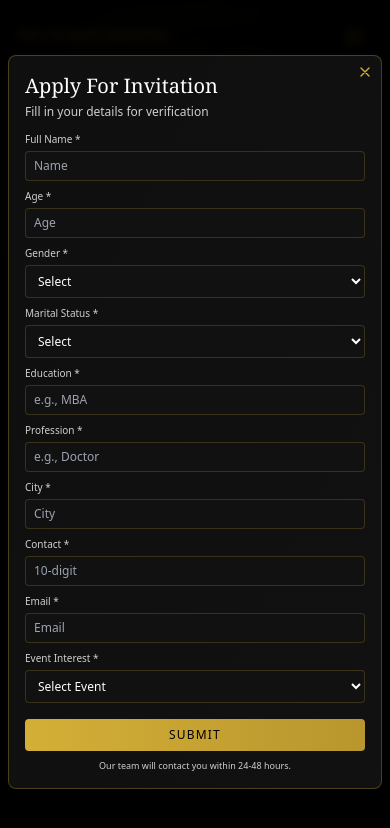
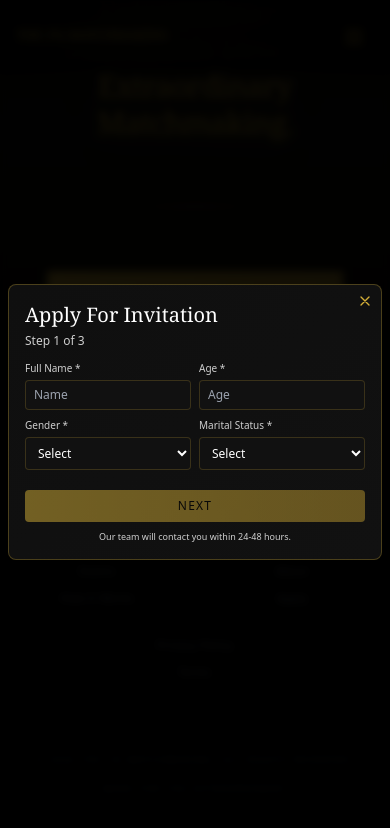
Before and after one commit to Edgarsir/1percentmatchmaking, a React (Vite) app: page / in a window 390 px wide. Both pictures are taken after a click on the button "Apply". Shown: the part 4912-5740 px from the top of the page. Built offline with nearby package versions, Linux system fonts and the light colour scheme.

Commit message:
Implement multi-step form for mobile (3 steps) and redirect hero button to events page

```diff
--- a/src/App.jsx
+++ b/src/App.jsx
@@ -38,6 +38,7 @@ const App = () => {
   };
 
   const ApplicationForm = () => {
+    const [currentStep, setCurrentStep] = useState(1);
     const [formData, setFormData] = useState({
       name: '',
       age: '',
@@ -58,6 +59,27 @@ const App = () => {
         ...formData,
         [e.target.name]: e.target.value
       });
+    };
+
+    const validateStep = (step) => {
+      if (step === 1) {
+        return formData.name && formData.age && formData.gender && formData.maritalStatus;
+      } else if (step === 2) {
+        return formData.education && formData.profession && formData.city;
+      } else if (step === 3) {
+        return formData.contactNumber && formData.email && formData.eventInterest;
+      }
+      return false;
+    };
+
+    const handleNext = () => {
+      if (validateStep(currentStep)) {
+        setCurrentStep(currentStep + 1);
+      }
+    };
+
+    const handlePrev = () => {
+      setCurrentStep(currentStep - 1);
     };
 
     const handleSubmit = async (e) => {
@@ -99,6 +121,7 @@ const App = () => {
             maritalStatus: '',
             eventInterest: ''
           });
+          setCurrentStep(1);
           setShowApplicationForm(false);
         }, 3000);
 
@@ -119,7 +142,10 @@ const App = () => {
         <div className="bg-gradient-to-br from-matte-black to-deep-black border border-gold/30 rounded-lg max-w-sm w-full my-4 relative">
           {/* Close Button */}
           <button
-            onClick={() => setShowApplicationForm(false)}
+            onClick={() => {
+              setShowApplicationForm(false);
+              setCurrentStep(1);
+            }}
             className="absolute top-2 right-2 text-gold hover:text-gold-hover transition-colors z-10"
           >
             <svg className="w-4 h-4" fill="none" stroke="currentColor" viewBox="0 0 24 24">
@@ -129,7 +155,7 @@ const App = () => {
 
           <div className="p-4 sm:p-6">
             <h2 className="text-xl sm:text-2xl font-serif text-white mb-1">Apply For Invitation</h2>
-            <p className="text-soft-grey text-xs mb-3">Fill in your details for verification</p>
+            <p className="text-soft-grey text-xs mb-3">Step {currentStep} of 3</p>
 
             {submitStatus.message && (
               <div className={`mb-3 p-2 rounded border text-xs ${
@@ -142,7 +168,10 @@ const App = () => {
             )}
 
             <form onSubmit={handleSubmit} className="space-y-2">
-              <div className="grid md:grid-cols-2 gap-2">
+              {/* Step 1: Basic Info */}
+              {currentStep === 1 && (
+                <>
+                  <div className="grid grid-cols-2 gap-2">
                     <div>
                       <label className="block text-soft-grey text-[10px] mb-1">Full Name *</label>
                       <input
@@ -172,7 +201,7 @@ const App = () => {
                     </div>
                   </div>
 
-              <div className="grid md:grid-cols-2 gap-2">
+                  <div className="grid grid-cols-2 gap-2">
                     <div>
                       <label className="block text-soft-grey text-[10px] mb-1">Gender *</label>
                       <select
@@ -203,7 +232,12 @@ const App = () => {
                       </select>
                     </div>
                   </div>
+                </>
+              )}
 
+              {/* Step 2: Professional Info */}
+              {currentStep === 2 && (
+                <>
                   <div>
                     <label className="block text-soft-grey text-[10px] mb-1">Education *</label>
                     <input
@@ -242,8 +276,12 @@ const App = () => {
                       placeholder="City"
                     />
                   </div>
+                </>
+              )}
 
-              <div className="grid md:grid-cols-2 gap-2">
+              {/* Step 3: Contact & Event */}
+              {currentStep === 3 && (
+                <>
                   <div>
                     <label className="block text-soft-grey text-[10px] mb-1">Contact *</label>
                     <input
@@ -270,7 +308,6 @@ const App = () => {
                       placeholder="Email"
                     />
                   </div>
-              </div>
 
                   <div>
                     <label className="block text-soft-grey text-[10px] mb-1">Event Interest *</label>
@@ -287,15 +324,39 @@ const App = () => {
                       <option value="Any Upcoming Event">Any Upcoming Event</option>
                     </select>
                   </div>
+                </>
+              )}
 
-              <div className="pt-2">
+              {/* Navigation Buttons */}
+              <div className="pt-3 flex gap-2">
+                {currentStep > 1 && (
+                  <button
+                    type="button"
+                    onClick={handlePrev}
+                    className="flex-1 bg-deep-black border border-gold/30 text-gold py-2 rounded font-medium tracking-widest text-xs uppercase hover:border-gold hover:bg-gold/5 transition-all duration-300"
+                  >
+                    Back
+                  </button>
+                )}
+
+                {currentStep < 3 ? (
+                  <button
+                    type="button"
+                    onClick={handleNext}
+                    disabled={!validateStep(currentStep)}
+                    className="flex-1 bg-gradient-to-r from-gold to-gold-hover text-black py-2 rounded font-medium tracking-widest text-xs uppercase hover:from-gold-hover hover:to-gold transition-all duration-300 disabled:opacity-50 disabled:cursor-not-allowed"
+                  >
+                    Next
+                  </button>
+                ) : (
                   <button
                     type="submit"
-                  disabled={isSubmitting}
-                  className="w-full bg-gradient-to-r from-gold to-gold-hover text-black py-2 rounded font-medium tracking-widest text-xs uppercase hover:from-gold-hover hover:to-gold transition-all duration-300 disabled:opacity-50 disabled:cursor-not-allowed"
+                    disabled={isSubmitting || !validateStep(currentStep)}
+                    className="flex-1 bg-gradient-to-r from-gold to-gold-hover text-black py-2 rounded font-medium tracking-widest text-xs uppercase hover:from-gold-hover hover:to-gold transition-all duration-300 disabled:opacity-50 disabled:cursor-not-allowed"
                   >
                     {isSubmitting ? 'Submitting...' : 'Submit'}
                   </button>
+                )}
               </div>
 
               <p className="text-[9px] text-soft-grey text-center mt-2">
@@ -453,7 +514,7 @@ const App = () => {
           <div className="flex flex-col sm:flex-row items-center justify-center gap-4 sm:gap-6">
             <Button
               variant="primary"
-              onClick={() => setShowApplicationForm(true)}
+              onClick={() => setActivePage('events')}
               className="shadow-2xl shadow-gold/30 hover:shadow-gold/50 hover:scale-105 w-full sm:w-auto text-xs sm:text-sm px-6 sm:px-8 py-3 sm:py-4"
             >
               Apply For Upcoming Event
```
Lines whose indentation alone changed are shown as unchanged.
